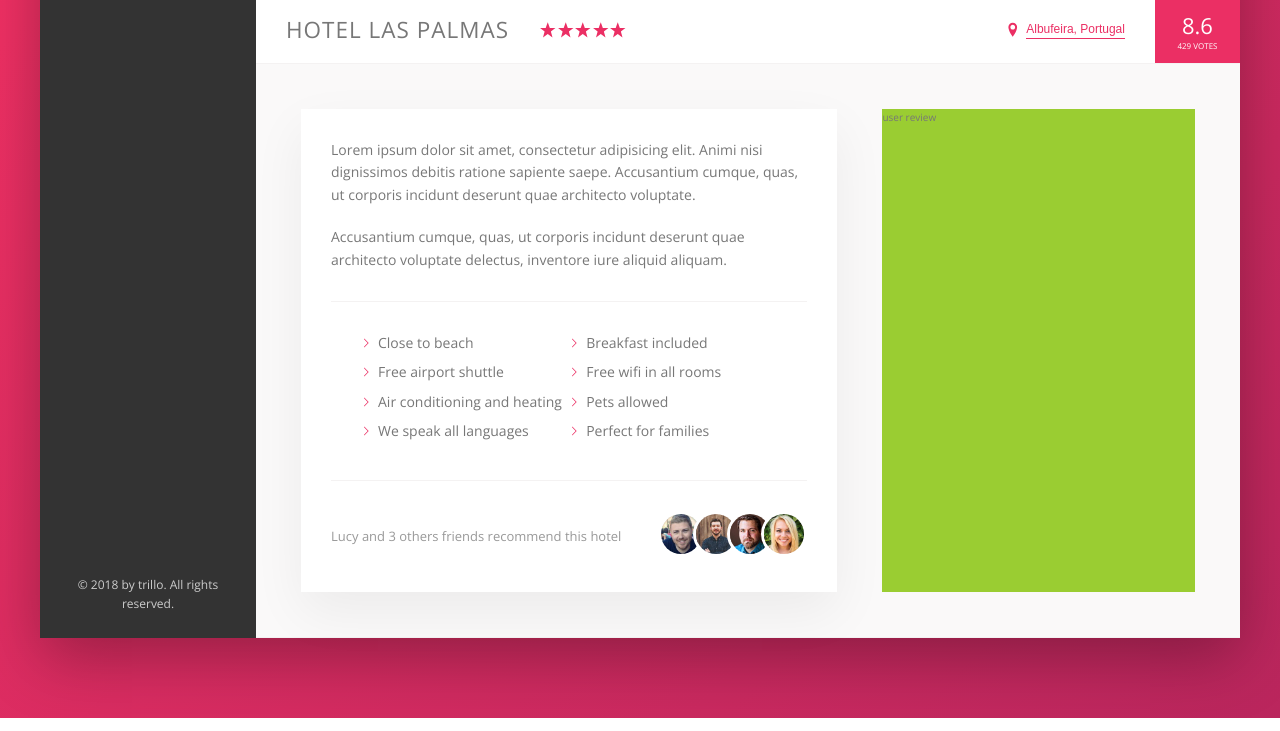
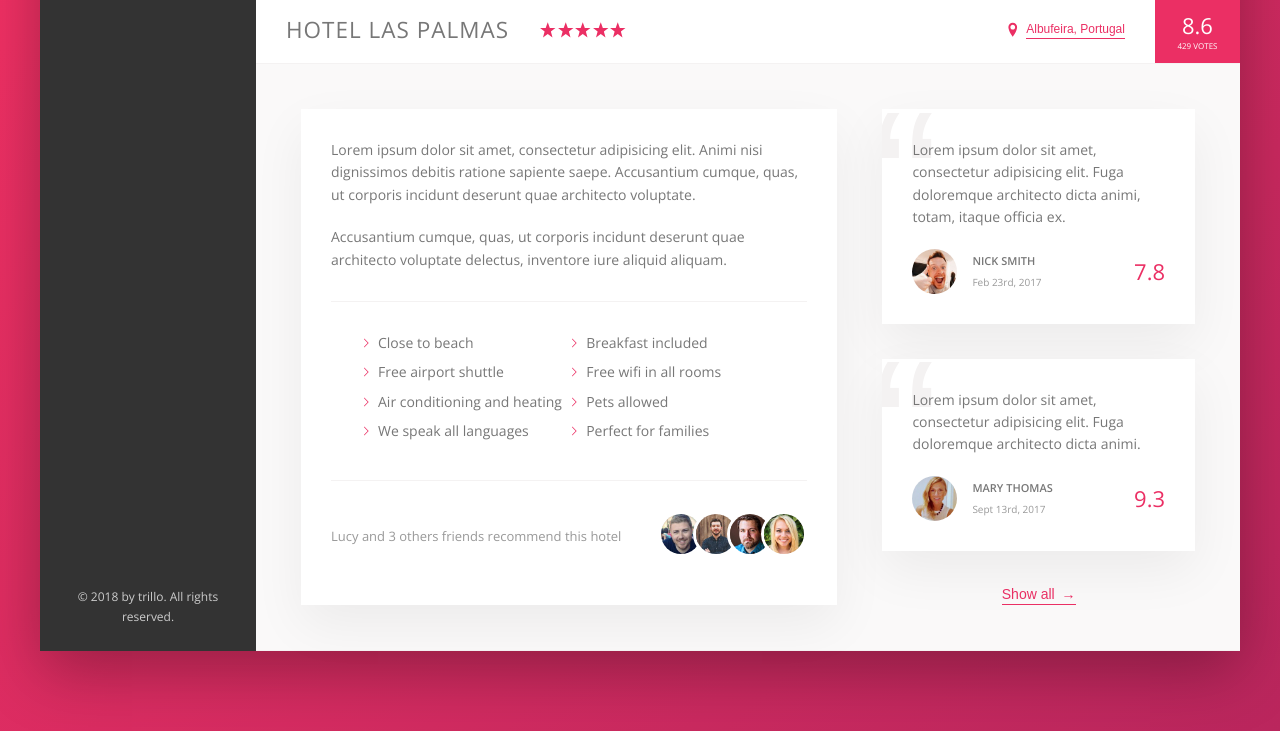
Before and after one commit to ArtemRakov/trillo, a website: page index.html in a window 1280 px wide. Shown: the part 538-1269 px from the top of the page. Drawn offline with nearby package versions, Linux system fonts and the light colour scheme.

Commit message:
finished review section

```diff
--- a/index.html
+++ b/index.html
@@ -178,7 +178,44 @@
                         </div>
 
                         <div class="user-reviews">
-                            user review
+                            <figure class="review">
+                                <blockquote class="review__text">
+                                    Lorem ipsum dolor sit amet, consectetur adipisicing elit. Fuga doloremque architecto dicta animi, totam, itaque officia
+                                    ex.
+                                </blockquote>
+                                <figcaption class="review__user">
+                                    <img src="img/user-1.jpg" alt="User 1" class="review__photo">
+                                    <div class="review__user-box">
+                                        <p class="review__user-name">
+                                            Nick Smith
+                                        </p>
+                                        <p class="review__user-date">
+                                            Feb 23rd, 2017
+                                        </p>
+                                    </div>
+                                    <div class="review__rating">7.8</div>
+                                </figcaption>
+                            </figure>
+
+                            <figure class="review">
+                                <blockquote class="review__text">
+                                    Lorem ipsum dolor sit amet, consectetur adipisicing elit. Fuga doloremque architecto dicta animi.
+                                </blockquote>
+                                <figcaption class="review__user">
+                                    <img src="img/user-2.jpg" alt="User 2" class="review__photo">
+                                    <div class="review__user-box">
+                                        <p class="review__user-name">
+                                            Mary Thomas
+                                        </p>
+                                        <p class="review__user-date">
+                                            Sept 13rd, 2017
+                                        </p>
+                                    </div>
+                                    <div class="review__rating">9.3</div>
+                                </figcaption>
+                            </figure>
+
+                            <button class="btn-inline">Show all <span>&rarr;</span></button>
                         </div>
                     </div>
                 </main>
--- a/sass/_components.scss
+++ b/sass/_components.scss
@@ -288,6 +288,19 @@
         outline: none;
         animation: pulsate 1s infinite;
     }
+
+    & span {
+        margin-left: 3px;
+        transition: margin-left .2s;
+    }
+
+    &:hover {
+        color: var(--color-grey-dark-1);
+
+        span {
+            margin-left: 8px;
+        }
+    }
 }
 
 @keyframes pulsate {
@@ -383,3 +396,68 @@
         }
     }
 }
+
+// reviews
+
+.review {
+    background-color: #fff;
+    box-shadow: var(--shadow-light);
+    padding: 3rem;
+    margin-bottom: 3.5rem;
+    position: relative;
+    overflow: hidden;
+
+    &__text {
+        margin-bottom: 2rem;
+        z-index: 10;
+        position: relative;
+    }
+
+    &__user {
+        display: flex;
+        align-items: center;
+    }
+
+    &__photo {
+        height: 4.5rem;
+        width: 4.5rem;
+        border-radius: 50%;
+        margin-right: 1.5rem;
+    }
+
+
+    &__user-box {
+        margin-right: auto;
+        // flex: 1;
+    }
+
+    &__user-name {
+        font-size: 1.1rem;
+        font-weight: 600;
+        text-transform: uppercase;
+        margin-bottom: 0.4rem;
+    }
+
+    &__user-date {
+        font-size: 1rem;
+        color: var(--color-grey-dark-3);
+    }
+
+    &__rating {
+        color: var(--color-primary);
+        font-size: 2.2rem;
+        font-weight: 300;
+    }
+
+    &::before {
+        content: "\201C";
+        position: absolute;
+        top: -2.75rem;
+        left: -1rem;
+        font-size: 20rem;
+        color: var(--color-grey-light-2);
+        font-family: sans-serif;
+        line-height: 1;
+        z-index: 1;
+    }
+}
--- a/sass/_layout.scss
+++ b/sass/_layout.scss
@@ -40,18 +40,23 @@
 
 .detail {
     display: flex;
+    font-size: 1.4rem;
     padding: 4.5rem;
     background-color: var(--color-grey-light-1);
     border-bottom: var(--line);
 }
 
 .user-reviews {
-    background-color: yellowgreen;
     flex: 1;
+    font-size: inherit;
+
+    display: flex;
+    flex-direction: column;
+    align-items: center;
 }
 
 .description {
-    font-size: 1.4rem;
+    font-size: inherit;
     background-color: #fff;
     box-shadow: var(--shadow-light);
     padding: 3rem;
```
Also changed, not shown: css/style.css.
